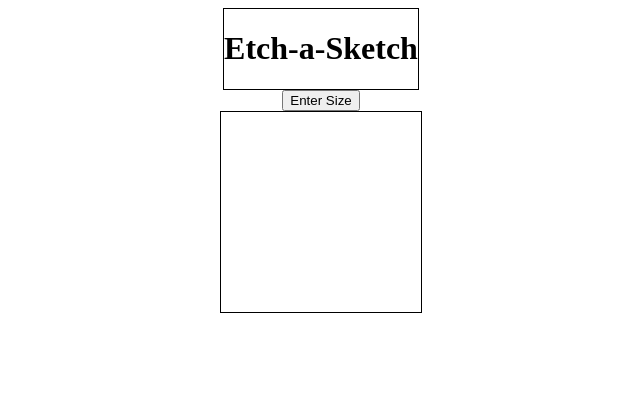
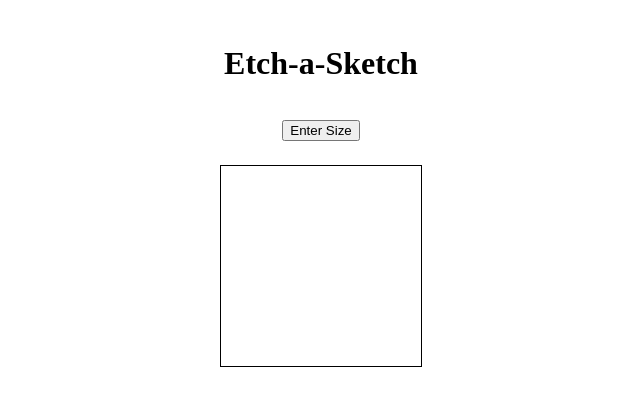
Before and after one commit to Master-So/odin-Etch-a-Sketch, a plain HTML site: page index.html in a window 1280 px wide. Shown: the whole page, without its empty margins (319-959 px from the left). Drawn offline with Linux system fonts and the light colour scheme.

Commit message:
styling remains

```diff
--- a/styles.css
+++ b/styles.css
@@ -6,7 +6,8 @@ body {
 }
 
 div {
-    border: 1px solid black;
+
+    margin: 16px;
 }
 
 .container {
@@ -15,6 +16,7 @@ div {
     border: 1px solid black;
     display: flex;
     flex-direction: column;
+    margin-top: 24px;
 }
 
 .row, .rowDiv{
@@ -26,3 +28,7 @@ div {
 .row {
     display: flex;
 }
+
+.sizeButton {
+    margin: 16px;
+}
```
